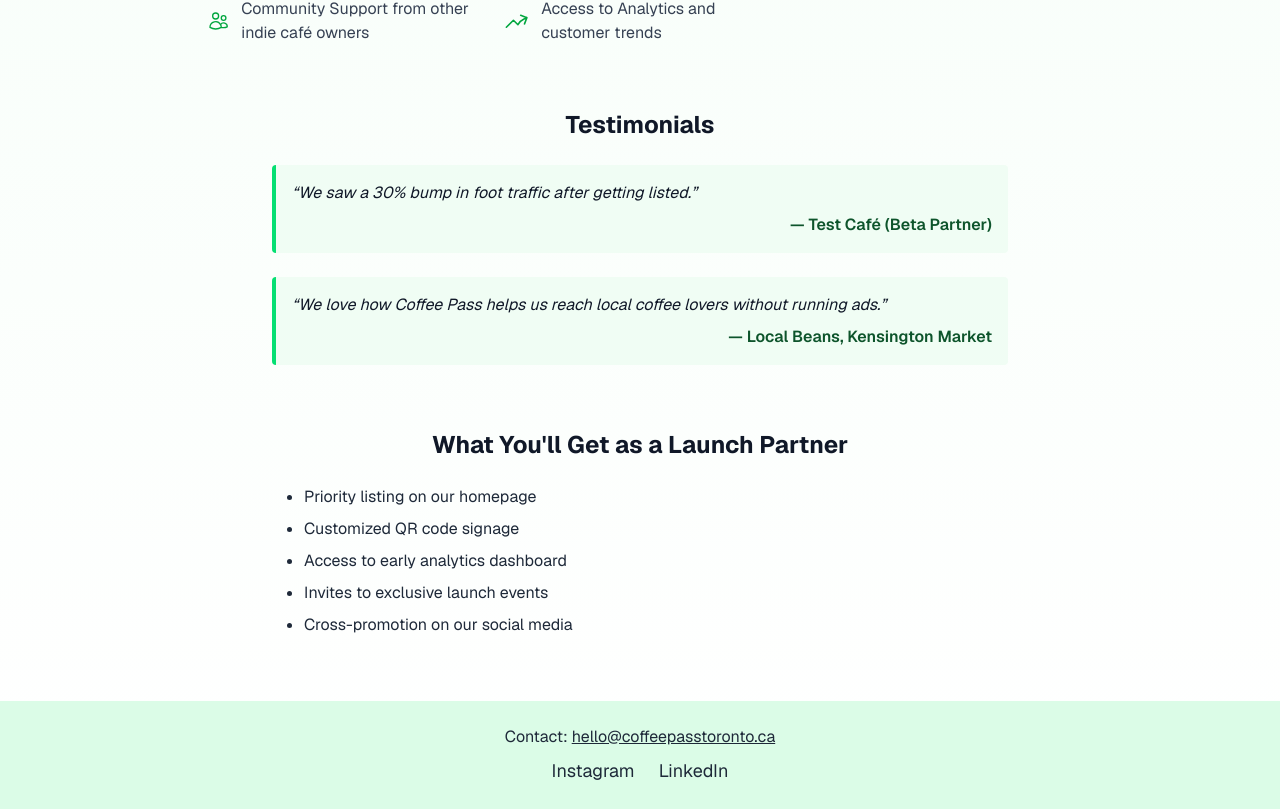
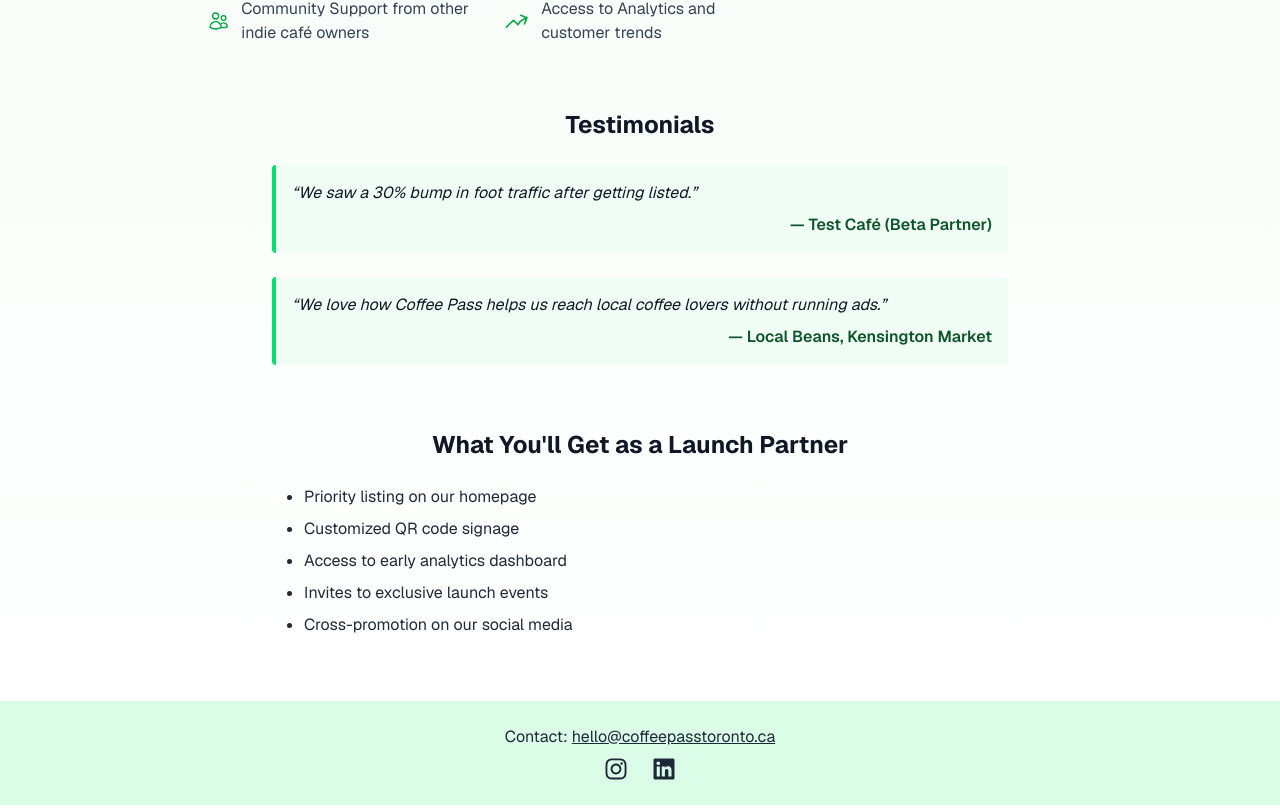
Before and after one commit to Cafe-Passport/CafePass-Prelaunch, a Next.js app: page / in a window 1280 px wide. Shown: the part 1115-1924 px from the top of the page. Built offline with nearby package versions, Linux system fonts and the light colour scheme.

Commit message:
change social media icons

```diff
--- a/package.json
+++ b/package.json
@@ -13,7 +13,8 @@
     "@supabase/supabase-js": "^2.50.3",
     "next": "15.3.4",
     "react": "^19.1.0",
-    "react-dom": "^19.1.0"
+    "react-dom": "^19.1.0",
+    "react-icons": "^5.5.0"
   },
   "devDependencies": {
     "@eslint/eslintrc": "^3",
--- a/src/app/page.tsx
+++ b/src/app/page.tsx
@@ -11,6 +11,7 @@ import {
   CalendarIcon,
   SparklesIcon,
 } from "@heroicons/react/24/outline";
+import { FaInstagram, FaLinkedin } from "react-icons/fa";
 
 export default function Home() {
   // Form state
@@ -189,8 +190,8 @@ export default function Home() {
       <footer className="w-full bg-green-100 py-6 mt-8 text-center text-gray-800">
         <div className="mb-2">Contact: <a href="mailto:hello@coffeepasstoronto.ca" className="underline">hello@coffeepasstoronto.ca</a></div>
         <div className="flex justify-center gap-6 text-lg">
-          <a href="https://www.instagram.com/cafepass.ca/" target="_blank" rel="noopener noreferrer" className="hover:underline">Instagram</a>
-          <a href="https://www.linkedin.com/company/cafe-pass/" target="_blank" rel="noopener noreferrer" className="hover:underline">LinkedIn</a>
+          <a href="https://www.instagram.com/cafepass.ca/" target="_blank" rel="noopener noreferrer" aria-label="Instagram" className="hover:text-green-700"><FaInstagram className="w-6 h-6" /></a>
+          <a href="https://www.linkedin.com/company/cafe-pass/" target="_blank" rel="noopener noreferrer" aria-label="LinkedIn" className="hover:text-green-700"><FaLinkedin className="w-6 h-6" /></a>
           {/* <a href="https://tiktok.com" target="_blank" rel="noopener noreferrer" className="hover:underline">TikTok</a> */}
         </div>
       </footer>
```
Also changed, not shown: 1 other file (tests, documents, lock files or other folders).
